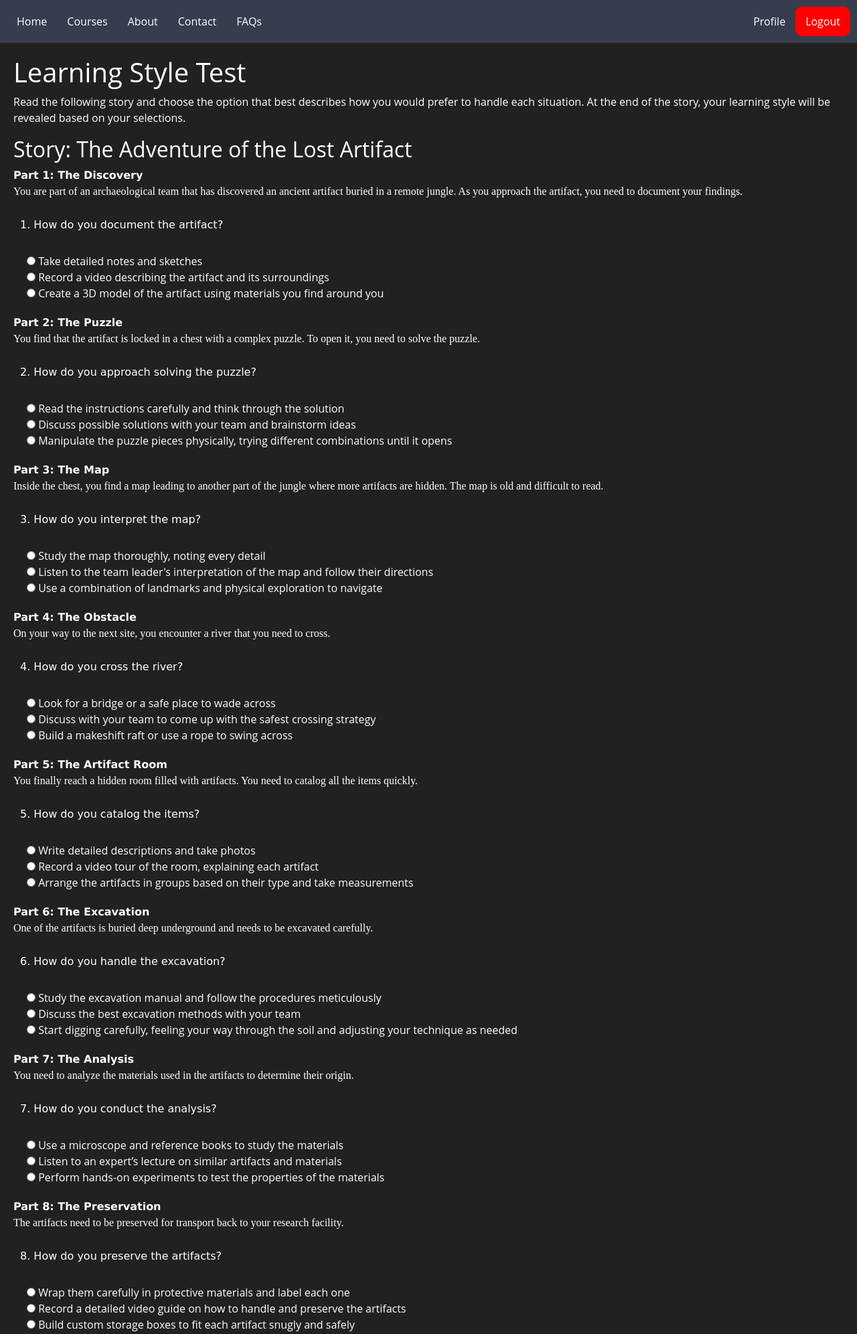
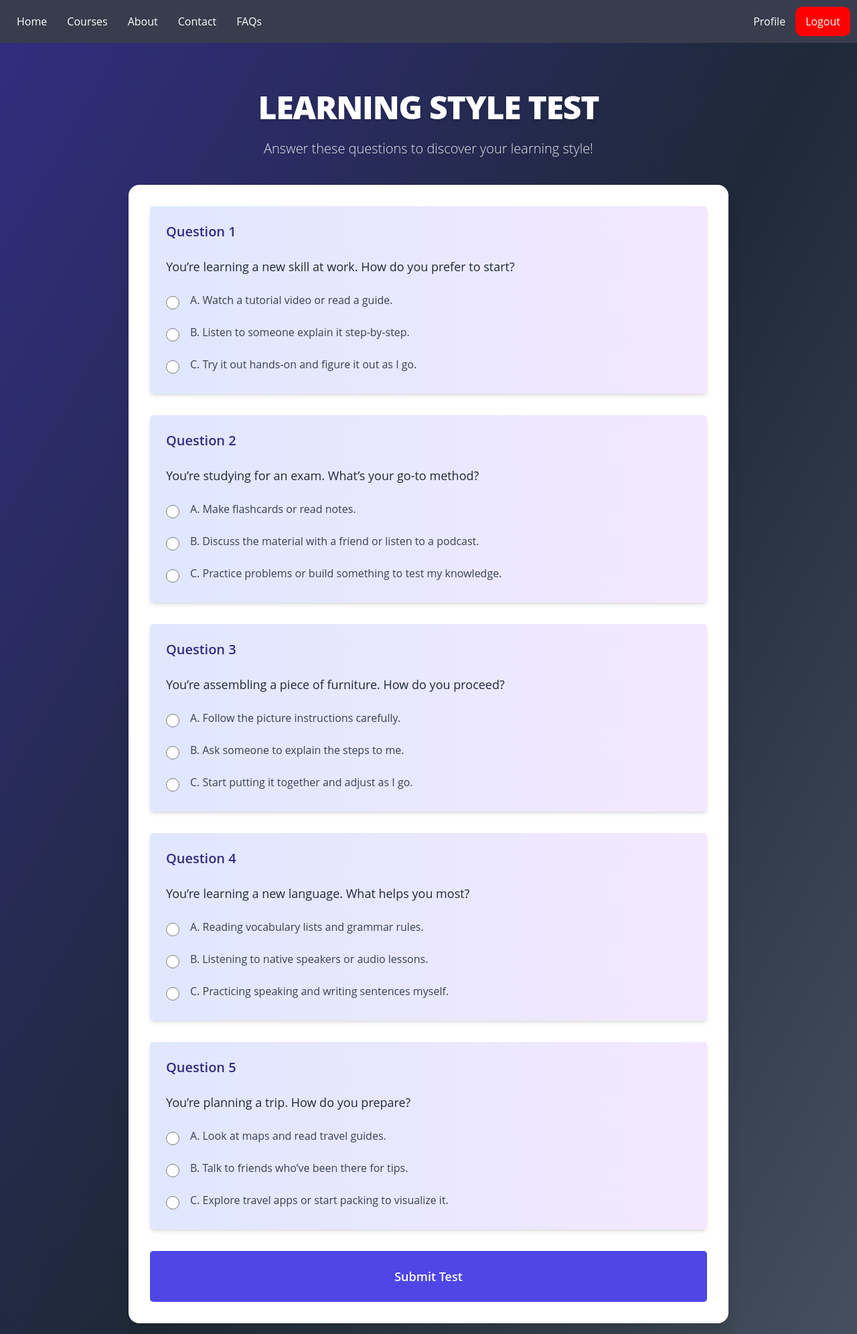
Before and after one commit to chaitany851P/Inner-Light-Advisor, a Flask app: page /test in a window 1280 px wide. Shown: the top 1992 px of the page at 67% size. Run offline with Flask 3, Linux system fonts and the light colour scheme; some libraries are stand-ins or nearby versions.

Commit message:
Test css Update

```diff
--- a/templates/test.html
+++ b/templates/test.html
@@ -1,206 +1,160 @@
 {% extends 'base.html' %}
 {% block content %}
+
 <!DOCTYPE html>
-<html>
+<html lang="en">
 <head>
+    <meta charset="UTF-8">
+    <meta name="viewport" content="width=device-width, initial-scale=1.0">
     <title>Learning Style Test</title>
-    <link rel="stylesheet" href="{{ url_for('static', filename='css/style.css') }}">
-    <style>
+    <script src="https://code.jquery.com/jquery-3.6.0.min.js"></script>
+    <script src="https://cdn.tailwindcss.com"></script>
+</head>
+<body class="bg-gradient-to-br from-indigo-900 via-gray-800 to-gray-600 text-white min-h-screen font-sans">
+    <div class="container mx-auto px-4 py-8">
+        <header class="text-center py-10">
+            <h1 class="text-4xl md:text-5xl font-extrabold uppercase tracking-tight text-white drop-shadow-md">Learning Style Test</h1>
+            <p class="text-lg md:text-xl text-gray-200 mt-4 font-light">Answer these questions to discover your learning style!</p>
+        </header>
 
-
-        body {
-            color: #fff;
-            background-color: #222121; /* Optional: Dark background for better visibility */
-        }
-
-        .question {
-            margin-bottom: 20px;
-        }
-
-        .results {
-            margin-top: 20px;
-            color: #fff;
-        }
-
-        input {
-            font-family: 'Gill Sans', 'Gill Sans MT', Calibri, 'Trebuchet MS', sans-serif;
-        }
-
-        .test {
-            font-family: cursive;
-            padding: 10px;
-        }
-
-        .dis {
-            font-family: 'Times New Roman', Times, serif;
-        }
-
-        strong {
-            font-family: Verdana, Geneva, Tahoma, sans-serif;
-        }
-
-        button {
-            background-color: #5a627a; /* Dark button background */
-            color: white; /* Button text color */
-            padding: 10px 20px;
-            border: none;
-            border-radius: 5px;
-            cursor: pointer;
-            width: 10%;
-        }
-        .tem{
-            margin: 20px;
-        }
-        .ans{
-            margin: 20px;
-        }
-        /* reponsive */
-        @media screen and (max-width: 600px) {
-            .tem{
-                margin: 10px;
-                }
-                .ans{
-                    margin: 10px;
-                    }
-                    }
-
-    </style>
-</head>
-<body>
-
-        <div class="tem">
-            <h1>Learning Style Test</h1>
-            <p>Read the following story and choose the option that best describes how you would prefer to handle each situation. At the end of the story, your learning style will be revealed based on your selections.</p>
-
-            <h2>Story: The Adventure of the Lost Artifact</h2>
-
-            <p class="dis"><strong>Part 1: The Discovery</strong><br>
-            You are part of an archaeological team that has discovered an ancient artifact buried in a remote jungle. As you approach the artifact, you need to document your findings.</p>
-
-            <form id="learningStyleForm" action="{{ url_for('submit') }}" method="post">
-                <div class="question">
-                    <p class="test">1. How do you document the artifact?</p>
-                    <div class="ans">
-                        <input type="radio" name="q1" value="A"> Take detailed notes and sketches<br>
-                        <input type="radio" name="q1" value="B"> Record a video describing the artifact and its surroundings<br>
-                        <input type="radio" name="q1" value="C"> Create a 3D model of the artifact using materials you find around you<br>
+        <section class="max-w-4xl mx-auto bg-white text-gray-900 rounded-2xl shadow-xl p-6 md:p-8">
+            <form id="learningStyleForm" class="space-y-8">
+                <!-- Question 1 -->
+                <div class="quiz-question bg-gradient-to-r from-indigo-100 to-purple-100 p-6 rounded-lg shadow-md transform hover:scale-105 transition duration-300">
+                    <h3 class="text-xl font-semibold text-indigo-900 mb-4">Question 1</h3>
+                    <h4 class="text-lg text-gray-800 mb-6">You’re learning a new skill at work. How do you prefer to start?</h4>
+                    <div class="space-y-4">
+                        <div class="flex items-center">
+                            <input type="radio" id="q1_option_A" name="q1" value="A" required class="h-5 w-5 text-indigo-600 border-gray-300 focus:ring-indigo-500 cursor-pointer">
+                            <label for="q1_option_A" class="ml-3 text-gray-700 hover:text-indigo-700 cursor-pointer">A. Watch a tutorial video or read a guide.</label>
+                        </div>
+                        <div class="flex items-center">
+                            <input type="radio" id="q1_option_B" name="q1" value="B" required class="h-5 w-5 text-indigo-600 border-gray-300 focus:ring-indigo-500 cursor-pointer">
+                            <label for="q1_option_B" class="ml-3 text-gray-700 hover:text-indigo-700 cursor-pointer">B. Listen to someone explain it step-by-step.</label>
+                        </div>
+                        <div class="flex items-center">
+                            <input type="radio" id="q1_option_C" name="q1" value="C" required class="h-5 w-5 text-indigo-600 border-gray-300 focus:ring-indigo-500 cursor-pointer">
+                            <label for="q1_option_C" class="ml-3 text-gray-700 hover:text-indigo-700 cursor-pointer">C. Try it out hands-on and figure it out as I go.</label>
+                        </div>
                     </div>
                 </div>
 
-                <p class="dis"><strong>Part 2: The Puzzle</strong><br>
-                You find that the artifact is locked in a chest with a complex puzzle. To open it, you need to solve the puzzle.</p>
-
-                <div class="question">
-                    <p class="test">2. How do you approach solving the puzzle?</p>
-                    <div class="ans">
-                        <input type="radio" name="q2" value="A"> Read the instructions carefully and think through the solution<br>
-                        <input type="radio" name="q2" value="B"> Discuss possible solutions with your team and brainstorm ideas<br>
-                        <input type="radio" name="q2" value="C"> Manipulate the puzzle pieces physically, trying different combinations until it opens<br>
+                <!-- Question 2 -->
+                <div class="quiz-question bg-gradient-to-r from-indigo-100 to-purple-100 p-6 rounded-lg shadow-md transform hover:scale-105 transition duration-300">
+                    <h3 class="text-xl font-semibold text-indigo-900 mb-4">Question 2</h3>
+                    <h4 class="text-lg text-gray-800 mb-6">You’re studying for an exam. What’s your go-to method?</h4>
+                    <div class="space-y-4">
+                        <div class="flex items-center">
+                            <input type="radio" id="q2_option_A" name="q2" value="A" required class="h-5 w-5 text-indigo-600 border-gray-300 focus:ring-indigo-500 cursor-pointer">
+                            <label for="q2_option_A" class="ml-3 text-gray-700 hover:text-indigo-700 cursor-pointer">A. Make flashcards or read notes.</label>
+                        </div>
+                        <div class="flex items-center">
+                            <input type="radio" id="q2_option_B" name="q2" value="B" required class="h-5 w-5 text-indigo-600 border-gray-300 focus:ring-indigo-500 cursor-pointer">
+                            <label for="q2_option_B" class="ml-3 text-gray-700 hover:text-indigo-700 cursor-pointer">B. Discuss the material with a friend or listen to a podcast.</label>
+                        </div>
+                        <div class="flex items-center">
+                            <input type="radio" id="q2_option_C" name="q2" value="C" required class="h-5 w-5 text-indigo-600 border-gray-300 focus:ring-indigo-500 cursor-pointer">
+                            <label for="q2_option_C" class="ml-3 text-gray-700 hover:text-indigo-700 cursor-pointer">C. Practice problems or build something to test my knowledge.</label>
+                        </div>
                     </div>
                 </div>
 
-                <p class="dis"><strong>Part 3: The Map</strong><br>
-                Inside the chest, you find a map leading to another part of the jungle where more artifacts are hidden. The map is old and difficult to read.</p>
-
-                <div class="question">
-                    <p class="test">3. How do you interpret the map?</p>
-                    <div class="ans">
-                        <input type="radio" name="q3" value="A"> Study the map thoroughly, noting every detail<br>
-                        <input type="radio" name="q3" value="B"> Listen to the team leader's interpretation of the map and follow their directions<br>
-                        <input type="radio" name="q3" value="C"> Use a combination of landmarks and physical exploration to navigate<br>
+                <!-- Question 3 -->
+                <div class="quiz-question bg-gradient-to-r from-indigo-100 to-purple-100 p-6 rounded-lg shadow-md transform hover:scale-105 transition duration-300">
+                    <h3 class="text-xl font-semibold text-indigo-900 mb-4">Question 3</h3>
+                    <h4 class="text-lg text-gray-800 mb-6">You’re assembling a piece of furniture. How do you proceed?</h4>
+                    <div class="space-y-4">
+                        <div class="flex items-center">
+                            <input type="radio" id="q3_option_A" name="q3" value="A" required class="h-5 w-5 text-indigo-600 border-gray-300 focus:ring-indigo-500 cursor-pointer">
+                            <label for="q3_option_A" class="ml-3 text-gray-700 hover:text-indigo-700 cursor-pointer">A. Follow the picture instructions carefully.</label>
+                        </div>
+                        <div class="flex items-center">
+                            <input type="radio" id="q3_option_B" name="q3" value="B" required class="h-5 w-5 text-indigo-600 border-gray-300 focus:ring-indigo-500 cursor-pointer">
+                            <label for="q3_option_B" class="ml-3 text-gray-700 hover:text-indigo-700 cursor-pointer">B. Ask someone to explain the steps to me.</label>
+                        </div>
+                        <div class="flex items-center">
+                            <input type="radio" id="q3_option_C" name="q3" value="C" required class="h-5 w-5 text-indigo-600 border-gray-300 focus:ring-indigo-500 cursor-pointer">
+                            <label for="q3_option_C" class="ml-3 text-gray-700 hover:text-indigo-700 cursor-pointer">C. Start putting it together and adjust as I go.</label>
+                        </div>
                     </div>
                 </div>
 
-                <p class="dis"><strong>Part 4: The Obstacle</strong><br>
-                On your way to the next site, you encounter a river that you need to cross.</p>
-
-                <div class="question">
-                    <p class="test">4. How do you cross the river?</p>
-                    <div class="ans">
-                        <input type="radio" name="q4" value="A"> Look for a bridge or a safe place to wade across<br>
-                        <input type="radio" name="q4" value="B"> Discuss with your team to come up with the safest crossing strategy<br>
-                        <input type="radio" name="q4" value="C"> Build a makeshift raft or use a rope to swing across<br>
+                <!-- Question 4 -->
+                <div class="quiz-question bg-gradient-to-r from-indigo-100 to-purple-100 p-6 rounded-lg shadow-md transform hover:scale-105 transition duration-300">
+                    <h3 class="text-xl font-semibold text-indigo-900 mb-4">Question 4</h3>
+                    <h4 class="text-lg text-gray-800 mb-6">You’re learning a new language. What helps you most?</h4>
+                    <div class="space-y-4">
+                        <div class="flex items-center">
+                            <input type="radio" id="q4_option_A" name="q4" value="A" required class="h-5 w-5 text-indigo-600 border-gray-300 focus:ring-indigo-500 cursor-pointer">
+                            <label for="q4_option_A" class="ml-3 text-gray-700 hover:text-indigo-700 cursor-pointer">A. Reading vocabulary lists and grammar rules.</label>
+                        </div>
+                        <div class="flex items-center">
+                            <input type="radio" id="q4_option_B" name="q4" value="B" required class="h-5 w-5 text-indigo-600 border-gray-300 focus:ring-indigo-500 cursor-pointer">
+                            <label for="q4_option_B" class="ml-3 text-gray-700 hover:text-indigo-700 cursor-pointer">B. Listening to native speakers or audio lessons.</label>
+                        </div>
+                        <div class="flex items-center">
+                            <input type="radio" id="q4_option_C" name="q4" value="C" required class="h-5 w-5 text-indigo-600 border-gray-300 focus:ring-indigo-500 cursor-pointer">
+                            <label for="q4_option_C" class="ml-3 text-gray-700 hover:text-indigo-700 cursor-pointer">C. Practicing speaking and writing sentences myself.</label>
+                        </div>
                     </div>
                 </div>
 
-                <p class="dis"><strong>Part 5: The Artifact Room</strong><br>
-                You finally reach a hidden room filled with artifacts. You need to catalog all the items quickly.</p>
-
-                <div class="question">
-                    <p class="test">5. How do you catalog the items?</p>
-                    <div class="ans">
-                        <input type="radio" name="q5" value="A"> Write detailed descriptions and take photos<br>
-                        <input type="radio" name="q5" value="B"> Record a video tour of the room, explaining each artifact<br>
-                        <input type="radio" name="q5" value="C"> Arrange the artifacts in groups based on their type and take measurements<br>
+                <!-- Question 5 -->
+                <div class="quiz-question bg-gradient-to-r from-indigo-100 to-purple-100 p-6 rounded-lg shadow-md transform hover:scale-105 transition duration-300">
+                    <h3 class="text-xl font-semibold text-indigo-900 mb-4">Question 5</h3>
+                    <h4 class="text-lg text-gray-800 mb-6">You’re planning a trip. How do you prepare?</h4>
+                    <div class="space-y-4">
+                        <div class="flex items-center">
+                            <input type="radio" id="q5_option_A" name="q5" value="A" required class="h-5 w-5 text-indigo-600 border-gray-300 focus:ring-indigo-500 cursor-pointer">
+                            <label for="q5_option_A" class="ml-3 text-gray-700 hover:text-indigo-700 cursor-pointer">A. Look at maps and read travel guides.</label>
+                        </div>
+                        <div class="flex items-center">
+                            <input type="radio" id="q5_option_B" name="q5" value="B" required class="h-5 w-5 text-indigo-600 border-gray-300 focus:ring-indigo-500 cursor-pointer">
+                            <label for="q5_option_B" class="ml-3 text-gray-700 hover:text-indigo-700 cursor-pointer">B. Talk to friends who’ve been there for tips.</label>
+                        </div>
+                        <div class="flex items-center">
+                            <input type="radio" id="q5_option_C" name="q5" value="C" required class="h-5 w-5 text-indigo-600 border-gray-300 focus:ring-indigo-500 cursor-pointer">
+                            <label for="q5_option_C" class="ml-3 text-gray-700 hover:text-indigo-700 cursor-pointer">C. Explore travel apps or start packing to visualize it.</label>
+                        </div>
                     </div>
                 </div>
 
-                <p class="dis"><strong>Part 6: The Excavation</strong><br>
-                One of the artifacts is buried deep underground and needs to be excavated carefully.</p>
+                <button type="submit" class="w-full py-4 bg-indigo-600 text-white font-semibold text-lg rounded-lg hover:bg-indigo-700 focus:ring-4 focus:ring-indigo-300 transition duration-300">Submit Test</button>
+            </form>
+        </section>
+    </div>
 
-                <div class="question">
-                    <p class="test">6. How do you handle the excavation?</p>
-                    <div class="ans">
-                        <input type="radio" name="q6" value="A"> Study the excavation manual and follow the procedures meticulously<br>
-                        <input type="radio" name="q6" value="B"> Discuss the best excavation methods with your team<br>
-                        <input type="radio" name="q6" value="C"> Start digging carefully, feeling your way through the soil and adjusting your technique as needed<br>
-                    </div>
-                </div>
+    <script>
+        $(document).ready(function() {
+            $('#learningStyleForm').on('submit', function(event) {
+                event.preventDefault();
 
-                <p class="dis"><strong>Part 7: The Analysis</strong><br>
-                You need to analyze the materials used in the artifacts to determine their origin.</p>
+                console.log("Form submitted");
+                const formData = $(this).serialize();
+                console.log("Form data:", formData);
 
-                <div class="question">
-                    <p class="test">7. How do you conduct the analysis?</p>
-                    <div class="ans">
-                        <input type="radio" name="q7" value="A"> Use a microscope and reference books to study the materials<br>
-                        <input type="radio" name="q7" value="B"> Listen to an expert’s lecture on similar artifacts and materials<br>
-                        <input type="radio" name="q7" value="C"> Perform hands-on experiments to test the properties of the materials<br>
-                    </div>
-                </div>
+                // Calculate learner type client-side
+                const counts = {
+                    'A': (formData.match(/A/g) || []).length,
+                    'B': (formData.match(/B/g) || []).length,
+                    'C': (formData.match(/C/g) || []).length
+                };
+                let learnerType = "Unknown";
+                if (counts.A >= counts.B && counts.A >= counts.C) {
+                    learnerType = "Visual";
+                } else if (counts.B >= counts.A && counts.B >= counts.C) {
+                    learnerType = "Auditory";
+                } else {
+                    learnerType = "Kinesthetic";
+                }
 
-                <p class="dis"><strong>Part 8: The Preservation</strong><br>
-                The artifacts need to be preserved for transport back to your research facility.</p>
-
-                <div class="question">
-                    <p class="test">8. How do you preserve the artifacts?</p>
-                    <div class="ans">
-                        <input type="radio" name="q8" value="A"> Wrap them carefully in protective materials and label each one<br>
-                        <input type="radio" name="q8" value="B"> Record a detailed video guide on how to handle and preserve the artifacts<br>
-                        <input type="radio" name="q8" value="C"> Build custom storage boxes to fit each artifact snugly and safely<br>
-                    </div>
-                </div>
-
-                <p class="dis"><strong>Part 9: The Presentation</strong><br>
-                You are tasked with presenting your findings to a group of scholars.</p>
-
-                <div class="question">
-                    <p class="test">9. How do you prepare your presentation?</p>
-                    <div class="ans">
-                        <input type="radio" name="q9" value="A"> Create detailed slides with images and text<br>
-                        <input type="radio" name="q9" value="B"> Practice your speech and present your findings verbally<br>
-                        <input type="radio" name="q9" value="C"> Bring replicas or models of the artifacts to demonstrate your findings<br>
-                    </div>
-                </div>
-
-                <p class="dis"><strong>Part 10: The Reflection</strong><br>
-                After the expedition, you reflect on what you learned and how you can improve.</p>
-
-                <div class="question">
-                    <p class="test">10. How do you reflect on your experience?</p>
-                    <div class="ans">
-                        <input type="radio" name="q10" value="A"> Write a detailed report summarizing the expedition<br>
-                        <input type="radio" name="q10" value="B"> Discuss the experience with your team and get their feedback<br>
-                        <input type="radio" name="q10" value="C"> Recreate key moments from the expedition to understand what worked and what didn’t<br>
-                    </div>
-                </div>
-
-                <button type="submit">Submit</button>
-            </form>
-
-            <div class="results" id="results"></div>
-        </div>
-
+                // Show learner type to user
+                alert(`Your learning style is: ${learnerType}!`);
+                window.location.href = "{{ url_for('courses') }}";
+            });
+        });
+    </script>
 </body>
 </html>
+
 {% endblock %}
```
